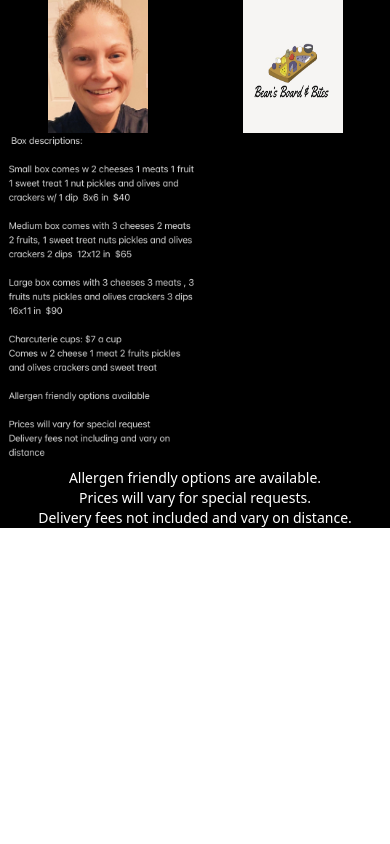
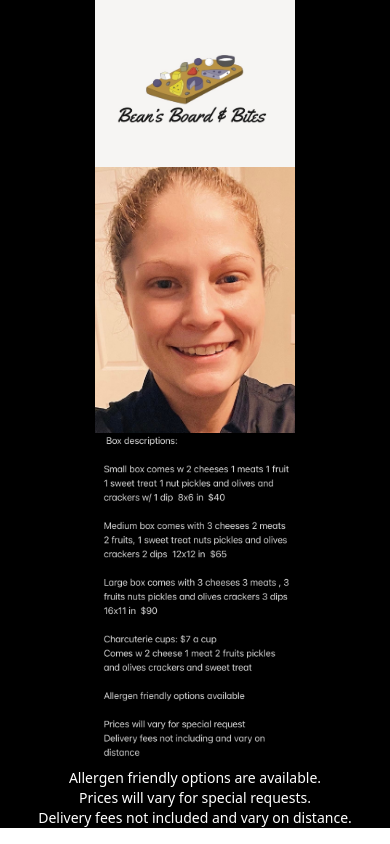
Before and after one commit to KevinTapol/Hannah, a React (Vite) app: page / in a window 390 px wide. Built offline with nearby package versions, Linux system fonts and the light colour scheme.

Commit message:
fixed css classes for mobile

```diff
--- a/src/components/Main.jsx
+++ b/src/components/Main.jsx
@@ -6,13 +6,13 @@ import Logo from '/images/Logo.jpg'
 const Main = () => {
   return (
     <div>
-        <div className='flex justify-around'>
-          <img className='max-w-[100px]' src={Hannah} alt="" />
-          <img className='max-w-[100px]' src={Logo} alt="" />
+        <div className='flex flex-col-reverse items-center'>
+          <img className='max-w-[200px]' src={Hannah} alt="" />
+          <img className='max-w-[200px]' src={Logo} alt="" />
         </div>
 
         <div className='flex items-center'>
-            <img className='max-w-[200px]' src={Product} alt="" />
+            <img className='block mx-auto max-w-[200px]' src={Product} alt="" />
         </div>
 
         <div className='flex flex-col
```
